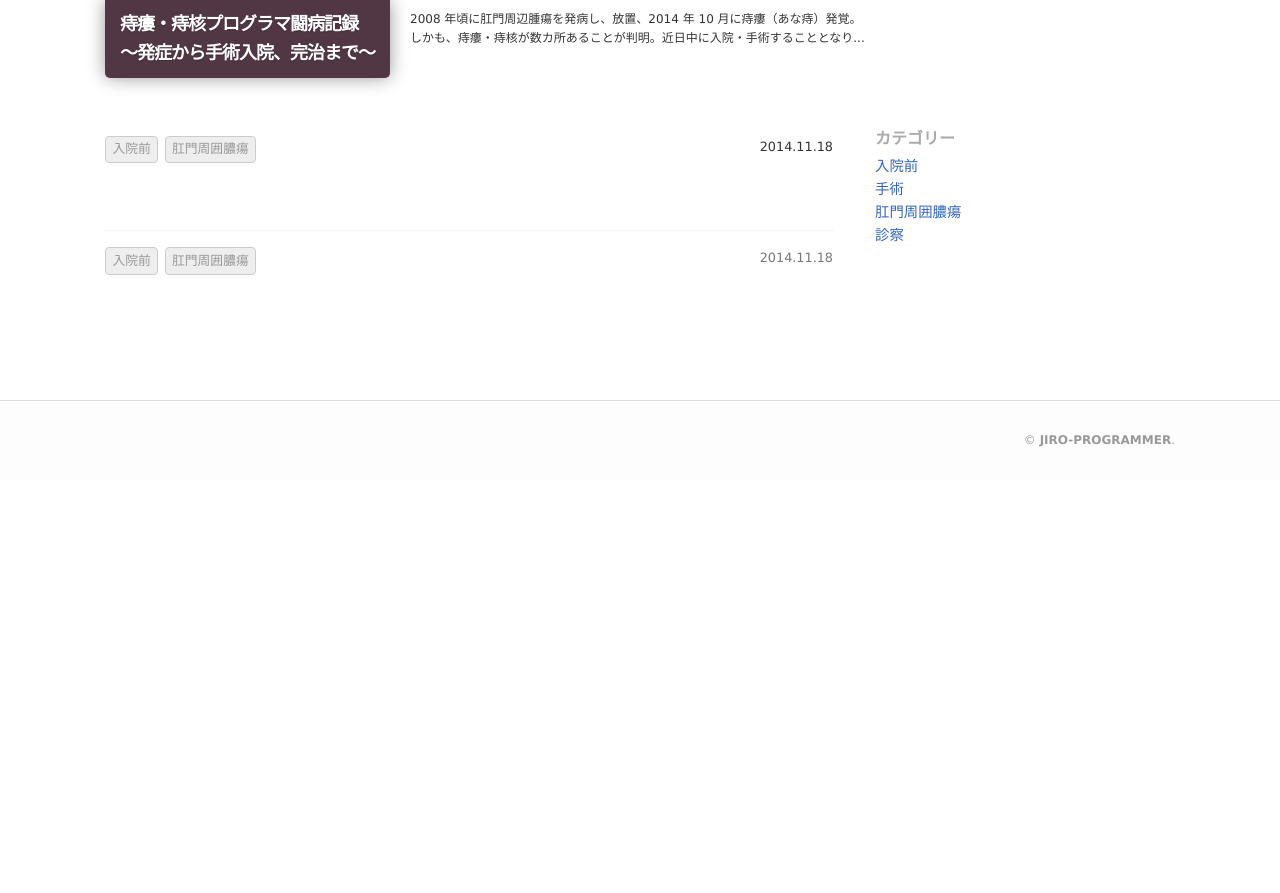
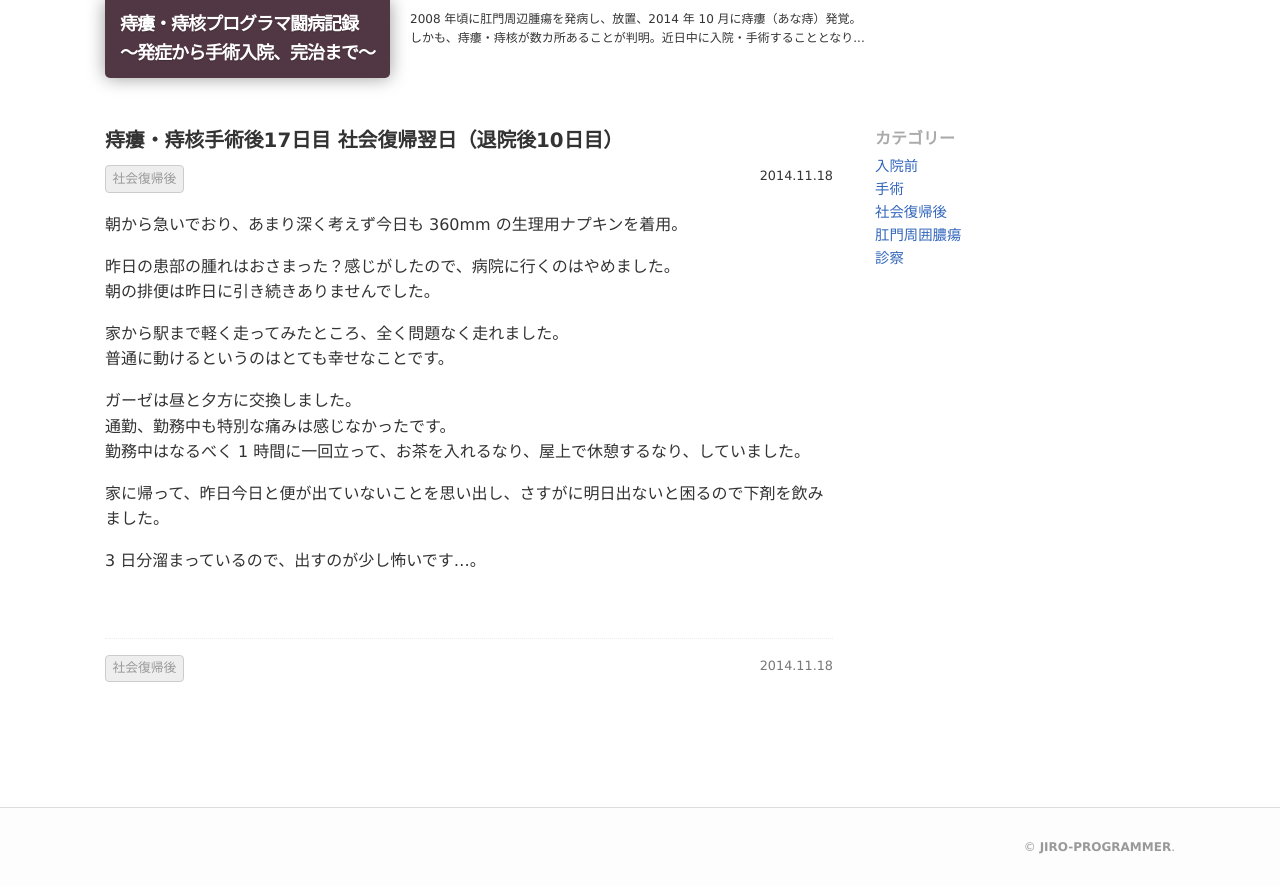
Before and after one commit to jiro-programmer/blog, a Jekyll site: the page built from _posts/2018-11-18-28.md, in a window 1280 px wide. Shown: the top 893 px of the page. Built offline with Jekyll 4.4.1, drawn with Linux system fonts in a browser that asks for light colours; a script that is not in the unit is left out.

Commit message:
Update 2018-11-18-28.md

```diff
--- a/_posts/2018-11-18-28.md
+++ b/_posts/2018-11-18-28.md
@@ -1,9 +1,25 @@
 ---
 layout: post
-title: ""
+title: "痔瘻・痔核手術後17日目 社会復帰翌日（退院後10日目）
+"
 date: 2014-11-18 09:00:00 +0900
 show_suffix_title: true
 tags:
-- 入院前
-- 肛門周囲膿瘍
+- 社会復帰後
 ---
+
+朝から急いでおり、あまり深く考えず今日も 360mm の生理用ナプキンを着用。
+
+昨日の患部の腫れはおさまった？感じがしたので、病院に行くのはやめました。
+朝の排便は昨日に引き続きありませんでした。
+
+家から駅まで軽く走ってみたところ、全く問題なく走れました。
+普通に動けるというのはとても幸せなことです。
+
+ガーゼは昼と夕方に交換しました。
+通勤、勤務中も特別な痛みは感じなかったです。
+勤務中はなるべく 1 時間に一回立って、お茶を入れるなり、屋上で休憩するなり、していました。
+
+家に帰って、昨日今日と便が出ていないことを思い出し、さすがに明日出ないと困るので下剤を飲みました。
+
+3 日分溜まっているので、出すのが少し怖いです...。
```
